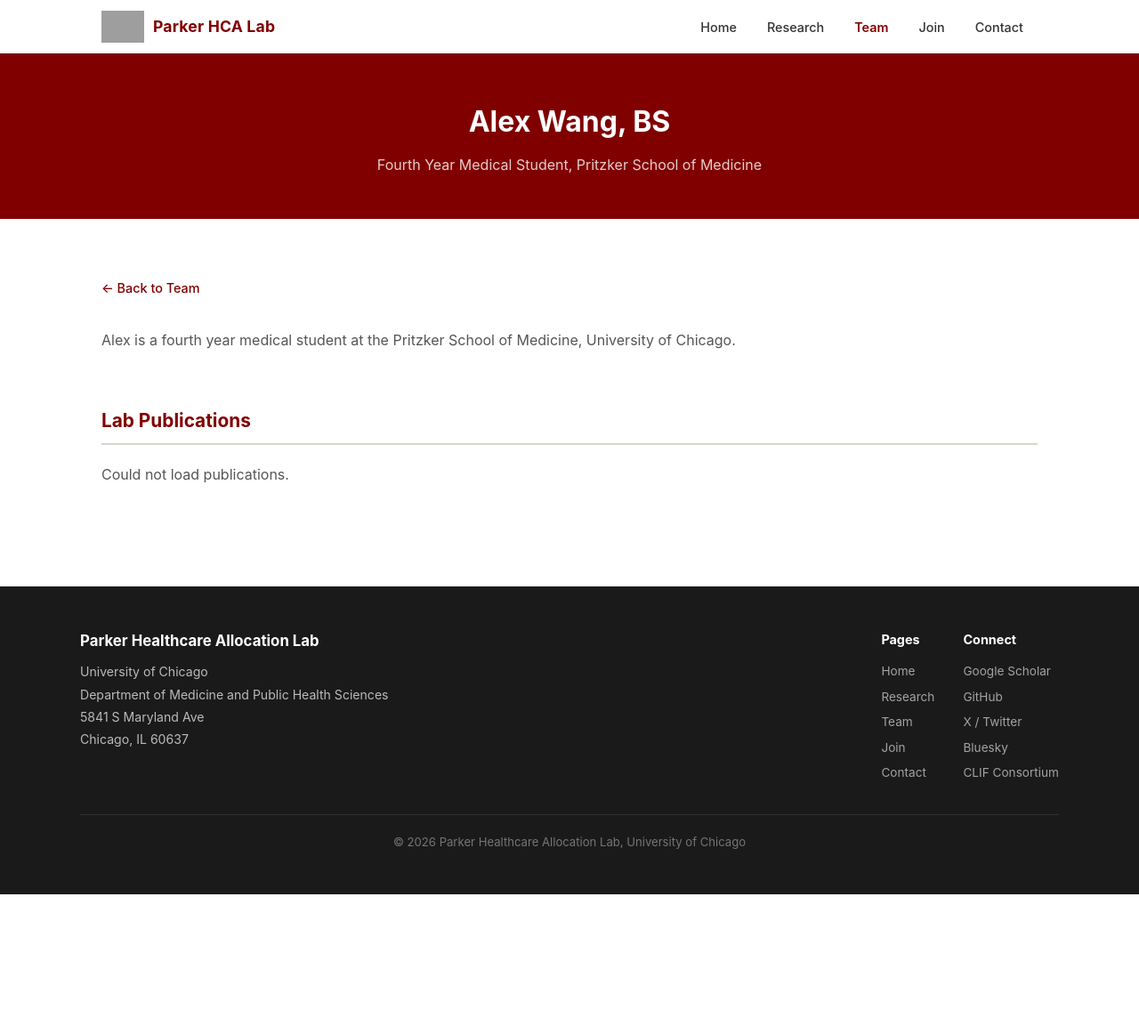
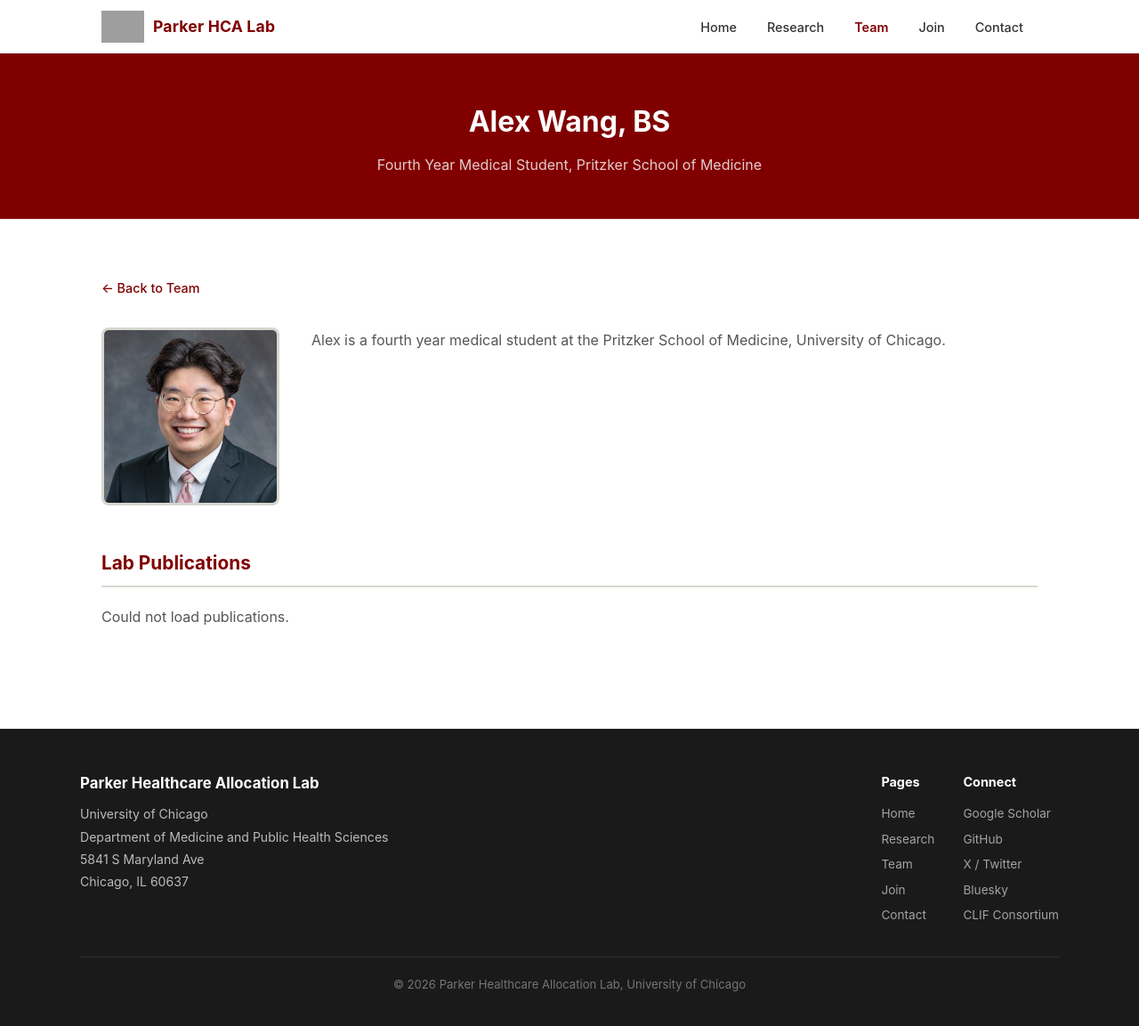
Before and after one commit to Healthcare-Allocation-Lab/healthcare-allocation-lab.github.io, a Jekyll site: the page built from _team_members/alex-wang.md, in a window 1280 px wide and 1165 px high. Shown: the top 1153 px of the window at 89% size. Built offline with Jekyll 4.4.1, drawn with Linux system fonts in a browser that asks for light colours; comment, search, counter and statistics services are not loaded; grey boxes are pictures that could not be loaded.

Commit message:
Update Team Members “alex-wang”

```diff
--- a/_team_members/alex-wang.md
+++ b/_team_members/alex-wang.md
@@ -1,10 +1,11 @@
 ---
-member_name: "Alex Wang, BS"
-role: "Fourth Year Medical Student, Pritzker School of Medicine"
-slug: "alex-wang"
-pubmed_name: "Wang AZ"
-title: "Alex Wang | Parker Healthcare Allocation Lab"
-description: "Profile of Alex Wang at the Parker HCA Lab."
+member_name: Alex Wang, BS
+role: Fourth Year Medical Student, Pritzker School of Medicine
+slug: alex-wang
+photo: images/team/wang_alex_2-sm_cropped.jpg
+pubmed_name: Wang AZ
+title: Alex Wang | Parker Healthcare Allocation Lab
+description: Profile of Alex Wang at the Parker HCA Lab.
 ---
 
 Alex is a fourth year medical student at the Pritzker School of Medicine, University of Chicago.
```
Also changed, not shown: images/team/wang_alex_2-sm_cropped.jpg (added).
